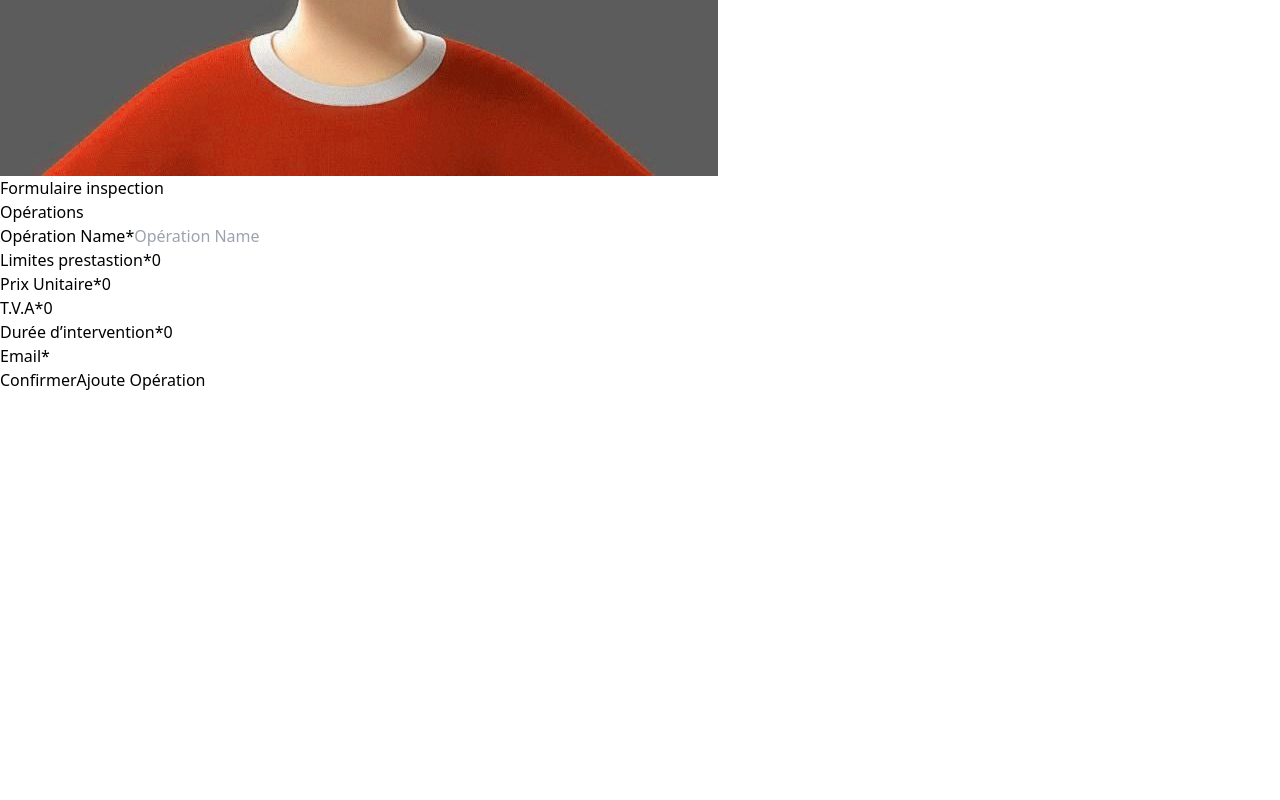
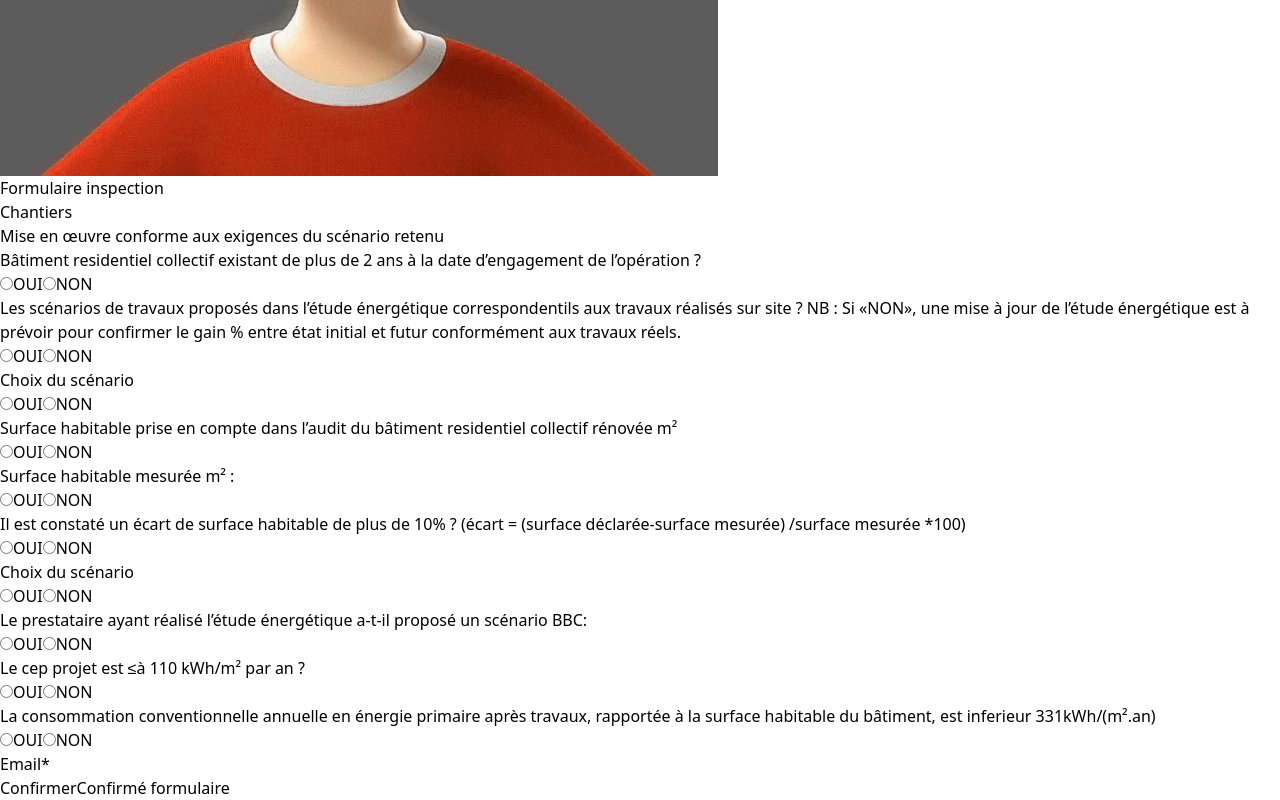
Before and after one commit to ch3rrywolf/cofrac, a React (Vite) app in the folder client/: page /dashboard/chantiers/form in a window 1280 px wide. Shown: the part 1058-1858 px from the top of the page. Before the commit the page ends 1450 px from the top, so only its background shows below. Built offline with nearby package versions, Linux system fonts and the light colour scheme; sample sign-in values are in the browser's storage.

Commit message:
[FRONT&&BACK] Admin Chantier GenRapportPDF{formulaireInspect}[mise en oeuvre conforme]

```diff
--- a/client/src/dashboard/pages/AddFormInspec.jsx
+++ b/client/src/dashboard/pages/AddFormInspec.jsx
@@ -6,15 +6,19 @@ import {saveAs} from 'file-saver'
 
 const AddFormInspec = () => {
     // const [loader, setLoader] = useState(false)
-
-    const [operationName,setOperationsName] = useState('')
-    const [limitPres,setLimitPres] = useState(0)
-    const [prixUnit,setPrixUnit] = useState(0)
-    const [tVa,setTVa] = useState(0)
-    const [dureeInter,setDureeInter] = useState(0)
+    const [Q1,setQ1] = useState('')
+    const [Q2,setQ2] = useState('')
+    const [Q3,setQ3] = useState('')
+    const [Q4,setQ4] = useState('')
+    const [Q5,setQ5] = useState('')
+    const [Q6,setQ6] = useState('')
+    const [Q7,setQ7] = useState('')
+    const [Q8,setQ8] = useState('')
+    const [Q9,setQ9] = useState('')
+    const [Q10,setQ10] = useState('')
     const [email,setEmail] = useState('')
 
-    const data = {operationName, limitPres, prixUnit, tVa, dureeInter, email}
+    const data = {Q1, Q2, Q3, Q4, Q5, Q6, Q7, email}
 
     const submit = async (e) => {
         e.preventDefault();
@@ -27,11 +31,16 @@ const AddFormInspec = () => {
 
                         saveAs(pdfBlob, 'FormulaireDocument.pdf');
 
-                        setOperationsName('');
-                        setLimitPres(0);
-                        setPrixUnit(0);
-                        setTVa(0);
-                        setDureeInter(0);
+                        setQ1('');
+                        setQ2('');
+                        setQ3('');
+                        setQ4('');
+                        setQ5('');
+                        setQ6('');
+                        setQ7('');
+                        setQ8('');
+                        setQ9('');
+                        setQ10('');
                         setEmail('');
                     })
                     .then(() =>
@@ -50,44 +59,204 @@ const AddFormInspec = () => {
     <div className='bg-white rounded-md'>
       <div className='flex justify-between p-4'>
         <h2 className='text-xl font-medium'>Formulaire inspection</h2>
-        <Link className='px-3 py-[6px] bg-purple-500 rounded-sm text-white hover:bg-purple-600' to='/dashboard/operations'>Opérations</Link>
+        <Link className='px-3 py-[6px] bg-purple-500 rounded-sm text-white hover:bg-purple-600' to='/dashboard/chantiers'>Chantiers</Link>
       </div>
       <div className='p-4'>
         <form onSubmit={submit}>
+
+            <div className='text-center items-center text-red-400'>
+                <h4>Mise en œuvre conforme aux exigences du scénario retenu</h4>
+            </div>
           <div className='grid grid-cols-2 gap-x-8 mb-3'>
             <div className='flex flex-col gap-y-2'>
-              <label className='text-md font-medium text-gray-600' htmlFor='operationName'>Opération Name*</label>
-              <input onChange={(e)=>setOperationsName(e.target.value)} value={operationName} required type='text' placeholder='Opération Name' name='operationName' id='operationName' className='px-3 py-2 rounded-md outline-0 border border-gray-300 focus:border-green-500 h-10' />
+                <p className='text-sm font-medium text-gray-600' htmlFor='Q1'>
+                    Bâtiment residentiel collectif existant de plus de 2 ans à la date d’engagement de l’opération ?
+                </p>
             </div>
-            <div className='flex flex-col gap-y-2'>
-              <label className='text-md font-medium text-gray-600' htmlFor='limitPres'>Limites prestastion*</label>
-              <input onChange={(e)=>setLimitPres(e.target.value)} value={limitPres} required type='number' min='0' placeholder='Limites prestastion' name='limitPres' id='limitPres' className='px-3 py-2 rounded-md outline-0 border border-gray-300 focus:border-green-500 h-10' />
+            <div className='flex items-center gap-x-4'>
+            <label className='flex items-center gap-x-2'>
+            <input type='radio' name='Q1' value='OUI'checked={Q1 === 'OUI'} onChange={(e) => setQ1(e.target.value)} className='focus:ring-green-500' />
+                <span>OUI</span>
+            </label>
+            <label className='flex items-center gap-x-2'>
+            <input type='radio' name='Q1' value='NON'checked={Q1 === 'NON'} onChange={(e) => setQ1(e.target.value)} className='focus:ring-green-500' />
+                <span>NON</span>
+            </label>
             </div>
           </div>
 
           <div className='grid grid-cols-2 gap-x-8 mb-3'>
             <div className='flex flex-col gap-y-2'>
-              <label className='text-md font-medium text-gray-600' htmlFor='prixUnit'>Prix Unitaire*</label>
-              <input onChange={(e)=>setPrixUnit(e.target.value)} value={prixUnit} required type='number' min='0' placeholder='Prix Unitaire' name='prixUnit' id='prixUnit' className='px-3 py-2 rounded-md outline-0 border border-gray-300 focus:border-green-500 h-10' />
+                <p className='text-sm font-medium text-gray-600' htmlFor='operationName'>
+                Les scénarios de travaux proposés dans l’étude énergétique correspondentils aux travaux réalisés sur site ? <span className='text-gray-400 text-xs'> NB : Si «NON», une mise à jour de l’étude énergétique est à prévoir pour confirmer le gain % entre état initial et futur conformément aux travaux réels.</span>
+                </p>
             </div>
-            <div className='flex flex-col gap-y-2'>
-              <label className='text-md font-medium text-gray-600' htmlFor='tVa'>T.V.A*</label>
-              <input onChange={(e)=>setTVa(e.target.value)} value={tVa} required type='number' min='0' placeholder='T.V.A %' name='tVa' id='tVa' className='px-3 py-2 rounded-md outline-0 border border-gray-300 focus:border-green-500 h-10' />
+            <div className='flex items-center gap-x-4'>
+            <label className='flex items-center gap-x-2'>
+            <input type='radio' name='Q2' value='OUI'checked={Q2 === 'OUI'} onChange={(e) => setQ2(e.target.value)} className='focus:ring-green-500' />
+                <span>OUI</span>
+            </label>
+            <label className='flex items-center gap-x-2'>
+            <input type='radio' name='setQ2' value='NON' checked={Q2 === 'NON'} onChange={(e) => setQ2(e.target.value)} className='focus:ring-green-500' />
+                <span>NON</span>
+            </label>
             </div>
           </div>
 
-          <div className='grid grid-cols-3 gap-x-8 mb-3'>
+          <div className='grid grid-cols-2 gap-x-8 mb-3'>
             <div className='flex flex-col gap-y-2'>
-              <label className='text-md font-medium text-gray-600' htmlFor='dureeInter'>Durée d’intervention*</label>
-              <input onChange={(e)=>setDureeInter(e.target.value)} value={dureeInter} required type='number' min='0' placeholder='Durée d’intervention' name='dureeInter' id='dureeInter' className='px-3 py-2 rounded-md outline-0 border border-gray-300 focus:border-green-500 h-10' />
+                <p className='text-sm font-medium text-gray-600' htmlFor='Q1'>
+                Choix du scénario
+                </p>
             </div>
+            <div className='flex items-center gap-x-4'>
+            <label className='flex items-center gap-x-2'>
+            <input type='radio' name='Q3' value='OUI'checked={Q3 === 'OUI'} onChange={(e) => setQ3(e.target.value)} className='focus:ring-green-500' />
+                <span>OUI</span>
+            </label>
+            <label className='flex items-center gap-x-2'>
+            <input type='radio' name='Q3' value='NON'checked={Q3 === 'NON'} onChange={(e) => setQ3(e.target.value)} className='focus:ring-green-500' />
+                <span>NON</span>
+            </label>
+            </div>
+          </div>
+
+          <div className='grid grid-cols-2 gap-x-8 mb-3'>
+            <div className='flex flex-col gap-y-2'>
+                <p className='text-sm font-medium text-gray-600' htmlFor='operationName'>
+                Surface habitable prise en compte dans l’audit du bâtiment residentiel collectif rénovée m²
+                </p>
+            </div>
+            <div className='flex items-center gap-x-4'>
+            <label className='flex items-center gap-x-2'>
+            <input type='radio' name='Q4' value='OUI'checked={Q4 === 'OUI'} onChange={(e) => setQ4(e.target.value)} className='focus:ring-green-500' />
+                <span>OUI</span>
+            </label>
+            <label className='flex items-center gap-x-2'>
+            <input type='radio' name='Q4' value='NON' checked={Q4 === 'NON'} onChange={(e) => setQ4(e.target.value)} className='focus:ring-green-500' />
+                <span>NON</span>
+            </label>
+            </div>
+          </div>
+
+          <div className='grid grid-cols-2 gap-x-8 mb-3'>
+            <div className='flex flex-col gap-y-2'>
+                <p className='text-sm font-medium text-gray-600' htmlFor='operationName'>
+                Surface habitable mesurée m² :
+                </p>
+            </div>
+            <div className='flex items-center gap-x-4'>
+            <label className='flex items-center gap-x-2'>
+            <input type='radio' name='Q5' value='OUI'checked={Q5 === 'OUI'} onChange={(e) => setQ5(e.target.value)} className='focus:ring-green-500' />
+                <span>OUI</span>
+            </label>
+            <label className='flex items-center gap-x-2'>
+            <input type='radio' name='Q5' value='NON' checked={Q5 === 'NON'} onChange={(e) => setQ5(e.target.value)} className='focus:ring-green-500' />
+                <span>NON</span>
+            </label>
+            </div>
+          </div>
+
+          <div className='grid grid-cols-2 gap-x-8 mb-3'>
+            <div className='flex flex-col gap-y-2'>
+                <p className='text-sm font-medium text-gray-600' htmlFor='operationName'>
+                Il est constaté un écart de surface habitable de plus de 10% ? (écart = (surface déclarée-surface mesurée) /surface mesurée *100)
+                </p>
+            </div>
+            <div className='flex items-center gap-x-4'>
+            <label className='flex items-center gap-x-2'>
+            <input type='radio' name='Q6' value='OUI'checked={Q6 === 'OUI'} onChange={(e) => setQ6(e.target.value)} className='focus:ring-green-500' />
+                <span>OUI</span>
+            </label>
+            <label className='flex items-center gap-x-2'>
+            <input type='radio' name='Q6' value='NON' checked={Q6 === 'NON'} onChange={(e) => setQ6(e.target.value)} className='focus:ring-green-500' />
+                <span>NON</span>
+            </label>
+            </div>
+          </div>
+
+          <div className='grid grid-cols-2 gap-x-8 mb-3'>
+            <div className='flex flex-col gap-y-2'>
+                <p className='text-sm font-medium text-gray-600' htmlFor='operationName'>
+                Choix du scénario
+                </p>
+            </div>
+            <div className='flex items-center gap-x-4'>
+            <label className='flex items-center gap-x-2'>
+            <input type='radio' name='Q7' value='OUI'checked={Q7 === 'OUI'} onChange={(e) => setQ7(e.target.value)} className='focus:ring-green-500' />
+                <span>OUI</span>
+            </label>
+            <label className='flex items-center gap-x-2'>
+            <input type='radio' name='Q7' value='NON' checked={Q7 === 'NON'} onChange={(e) => setQ7(e.target.value)} className='focus:ring-green-500' />
+                <span>NON</span>
+            </label>
+            </div>
+          </div>
+
+          <div className='grid grid-cols-2 gap-x-8 mb-3'>
+            <div className='flex flex-col gap-y-2'>
+                <p className='text-sm font-medium text-gray-600' htmlFor='operationName'>
+                Le prestataire ayant réalisé l’étude énergétique a-t-il proposé un scénario BBC:
+                </p>
+            </div>
+            <div className='flex items-center gap-x-4'>
+            <label className='flex items-center gap-x-2'>
+            <input type='radio' name='Q8' value='OUI'checked={Q8 === 'OUI'} onChange={(e) => setQ8(e.target.value)} className='focus:ring-green-500' />
+                <span>OUI</span>
+            </label>
+            <label className='flex items-center gap-x-2'>
+            <input type='radio' name='Q8' value='NON' checked={Q8 === 'NON'} onChange={(e) => setQ8(e.target.value)} className='focus:ring-green-500' />
+                <span>NON</span>
+            </label>
+            </div>
+          </div>
+
+
+          <div className='grid grid-cols-2 gap-x-8 mb-3'>
+            <div className='flex flex-col gap-y-2'>
+                <p className='text-sm font-medium text-gray-600' htmlFor='operationName'>
+                Le cep projet est ≤à 110 kWh/m² par an ?
+                </p>
+            </div>
+            <div className='flex items-center gap-x-4'>
+            <label className='flex items-center gap-x-2'>
+            <input type='radio' name='Q9' value='OUI'checked={Q9 === 'OUI'} onChange={(e) => setQ9(e.target.value)} className='focus:ring-green-500' />
+                <span>OUI</span>
+            </label>
+            <label className='flex items-center gap-x-2'>
+            <input type='radio' name='Q9' value='NON' checked={Q9 === 'NON'} onChange={(e) => setQ9(e.target.value)} className='focus:ring-green-500' />
+                <span>NON</span>
+            </label>
+            </div>
+          </div>
+
+          <div className='grid grid-cols-2 gap-x-8 mb-3'>
+            <div className='flex flex-col gap-y-2'>
+                <p className='text-sm font-medium text-gray-600' htmlFor='operationName'>
+                La consommation conventionnelle annuelle en énergie primaire après travaux, rapportée à la surface habitable du bâtiment, est inferieur 331kWh/(m².an)
+                </p>
+            </div>
+            <div className='flex items-center gap-x-4'>
+            <label className='flex items-center gap-x-2'>
+            <input type='radio' name='Q10' value='OUI'checked={Q10 === 'OUI'} onChange={(e) => setQ10(e.target.value)} className='focus:ring-green-500' />
+                <span>OUI</span>
+            </label>
+            <label className='flex items-center gap-x-2'>
+            <input type='radio' name='Q10' value='NON' checked={Q10 === 'NON'} onChange={(e) => setQ10(e.target.value)} className='focus:ring-green-500' />
+                <span>NON</span>
+            </label>
+            </div>
+          </div>
+
+
+          <div className='grid grid-cols-2 gap-x-8 mb-3'>
             <div className='flex flex-col gap-y-2'>
               <label className='text-md font-medium text-gray-600' htmlFor='email'>Email*</label>
               <input onChange={(e)=>setEmail(e.target.value)} value={email} required type='email' placeholder='' name='email' id='email' className='px-3 py-2 rounded-md outline-0 border border-gray-300 focus:border-green-500 h-10' />
             </div>
             <div className='flex flex-col gap-y-2'>
               <label className='text-md font-medium text-gray-600' htmlFor='tVa'>Confirmer</label>
-              <button className='px-3 py-[6px] bg-purple-500 rounded-sm text-white hover:bg-purple-600'>Ajoute Opération</button>
+              <button className='px-3 py-[6px] bg-purple-500 rounded-sm text-white hover:bg-purple-600'>Confirmé formulaire</button>
               </div>
           </div>
 
```
Also changed, not shown: 2 other files (tests, documents, lock files or other folders).
